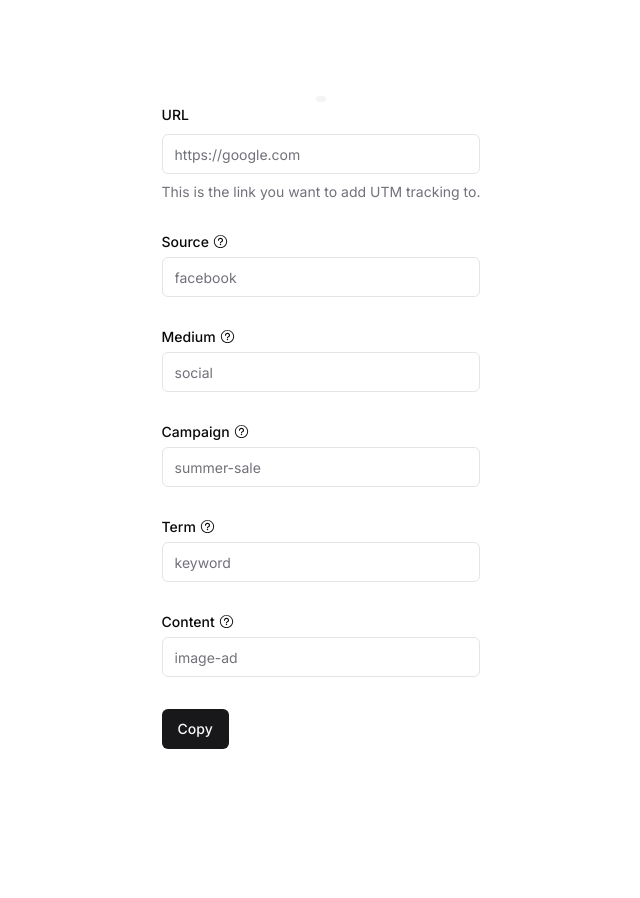
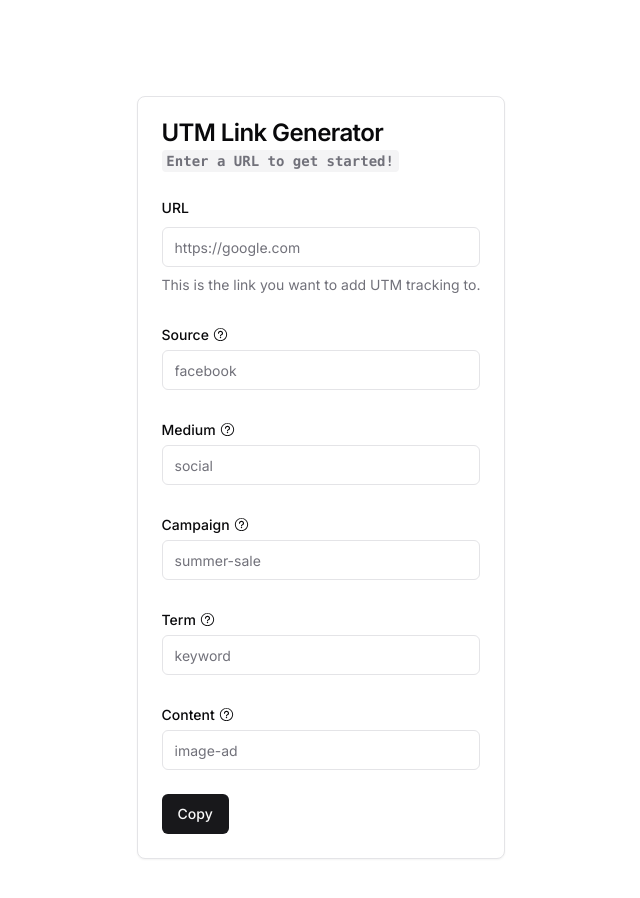
Before and after one commit to nickwelsh/utm-maker, a Next.js app: page / in a window 1280 px wide. Shown: the top 898 px of the page, without its empty margins (319-959 px from the left). Before the commit the page ends 845 px from the top, so only its background shows below. Built offline with nearby package versions, Linux system fonts and the light colour scheme.

Commit message:
feat: 💄 Layout

```diff
--- a/app/utm-form.tsx
+++ b/app/utm-form.tsx
@@ -11,6 +11,7 @@ import { Code, P } from '@/components/ui/typography'
 import { useState } from 'react'
 import { useCopyToClipboard } from 'usehooks-ts'
 import { toast } from 'sonner'
+import { Card, CardContent, CardDescription, CardFooter, CardHeader, CardTitle } from '@/components/ui/card'
 
 const formSchema = z.object({
 	url: z.string(),
@@ -22,8 +23,9 @@ const formSchema = z.object({
 })
 
 export function UtmForm() {
+	const defaultUrl = 'Enter a URL to get started!'
 	const [, copy] = useCopyToClipboard()
-	const [url, setUrl] = useState('')
+	const [url, setUrl] = useState(defaultUrl)
 
 	// 1. Define your form.
 	const form = useForm<z.infer<typeof formSchema>>({
@@ -74,15 +76,21 @@ export function UtmForm() {
 			parsedUrl.search = params.toString()
 			setUrl(parsedUrl.toString())
 		} catch (error) {
-			setUrl('')
+			setUrl(defaultUrl)
 		}
 	}
 
 	return (
-		<>
-			<Code>{url}</Code>
+		<Card className='max-w-[370px]'>
+			<CardHeader>
+				<CardTitle>UTM Link Generator</CardTitle>
+				<CardDescription>
+					<Code className='mb-4 w-full overflow-scroll whitespace-nowrap'>{url}</Code>
+				</CardDescription>
+			</CardHeader>
 			<Form {...form}>
-				<form onSubmit={form.handleSubmit(onSubmit)} onChange={onUpdate} className='space-y-8'>
+				<form onSubmit={form.handleSubmit(onSubmit)} onChange={onUpdate}>
+					<CardContent className='space-y-8'>
 						<TooltipProvider>
 							<FormField
 								control={form.control}
@@ -93,7 +101,9 @@ export function UtmForm() {
 										<FormControl>
 											<Input placeholder='https://google.com' {...field} />
 										</FormControl>
-									<FormDescription>This is the link you want to add UTM tracking to.</FormDescription>
+										<FormDescription>
+											This is the link you want to add UTM tracking to.
+										</FormDescription>
 										<FormMessage />
 									</FormItem>
 								)}
@@ -214,9 +224,9 @@ export function UtmForm() {
 												</TooltipTrigger>
 												<TooltipContent>
 													<P className='max-w-[35ch]'>
-													You can specify what you are making a link. Is it an image, text, a
-													menu? You can use this to differentiate ads or links that point to
-													the same URL from the same campaign.
+														You can specify what you are making a link. Is it an image,
+														text, a menu? You can use this to differentiate ads or links
+														that point to the same URL from the same campaign.
 													</P>
 												</TooltipContent>
 											</Tooltip>
@@ -229,9 +239,12 @@ export function UtmForm() {
 								)}
 							/>
 						</TooltipProvider>
+					</CardContent>
+					<CardFooter>
 						<Button type='submit'>Copy</Button>
+					</CardFooter>
 				</form>
 			</Form>
-		</>
+		</Card>
 	)
 }
--- /dev/null
+++ b/components/ui/card.tsx
@@ -0,0 +1,79 @@
+import * as React from "react"
+
+import { cn } from "@/lib/utils"
+
+const Card = React.forwardRef<
+  HTMLDivElement,
+  React.HTMLAttributes<HTMLDivElement>
+>(({ className, ...props }, ref) => (
+  <div
+    ref={ref}
+    className={cn(
+      "rounded-lg border bg-card text-card-foreground shadow-sm",
+      className
+    )}
+    {...props}
+  />
+))
+Card.displayName = "Card"
+
+const CardHeader = React.forwardRef<
+  HTMLDivElement,
+  React.HTMLAttributes<HTMLDivElement>
+>(({ className, ...props }, ref) => (
+  <div
+    ref={ref}
+    className={cn("flex flex-col space-y-1.5 p-6", className)}
+    {...props}
+  />
+))
+CardHeader.displayName = "CardHeader"
+
+const CardTitle = React.forwardRef<
+  HTMLParagraphElement,
+  React.HTMLAttributes<HTMLHeadingElement>
+>(({ className, ...props }, ref) => (
+  <h3
+    ref={ref}
+    className={cn(
+      "text-2xl font-semibold leading-none tracking-tight",
+      className
+    )}
+    {...props}
+  />
+))
+CardTitle.displayName = "CardTitle"
+
+const CardDescription = React.forwardRef<
+  HTMLParagraphElement,
+  React.HTMLAttributes<HTMLParagraphElement>
+>(({ className, ...props }, ref) => (
+  <p
+    ref={ref}
+    className={cn("text-sm text-muted-foreground", className)}
+    {...props}
+  />
+))
+CardDescription.displayName = "CardDescription"
+
+const CardContent = React.forwardRef<
+  HTMLDivElement,
+  React.HTMLAttributes<HTMLDivElement>
+>(({ className, ...props }, ref) => (
+  <div ref={ref} className={cn("p-6 pt-0", className)} {...props} />
+))
+CardContent.displayName = "CardContent"
+
+const CardFooter = React.forwardRef<
+  HTMLDivElement,
+  React.HTMLAttributes<HTMLDivElement>
+>(({ className, ...props }, ref) => (
+  <div
+    ref={ref}
+    className={cn("flex items-center p-6 pt-0", className)}
+    {...props}
+  />
+))
+CardFooter.displayName = "CardFooter"
+
+export { Card, CardHeader, CardFooter, CardTitle, CardDescription, CardContent }
```
Lines whose indentation alone changed are shown as unchanged.
